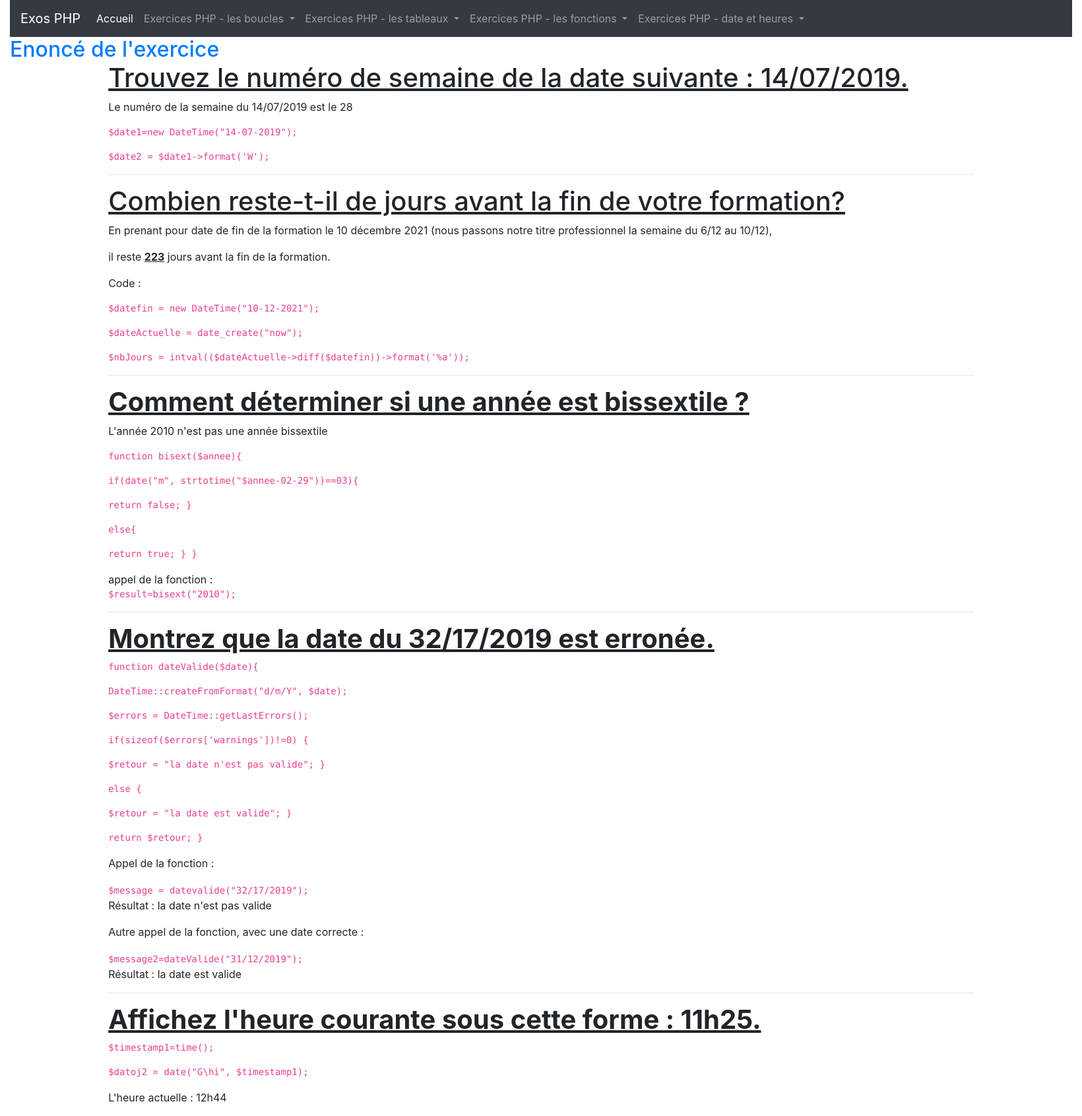
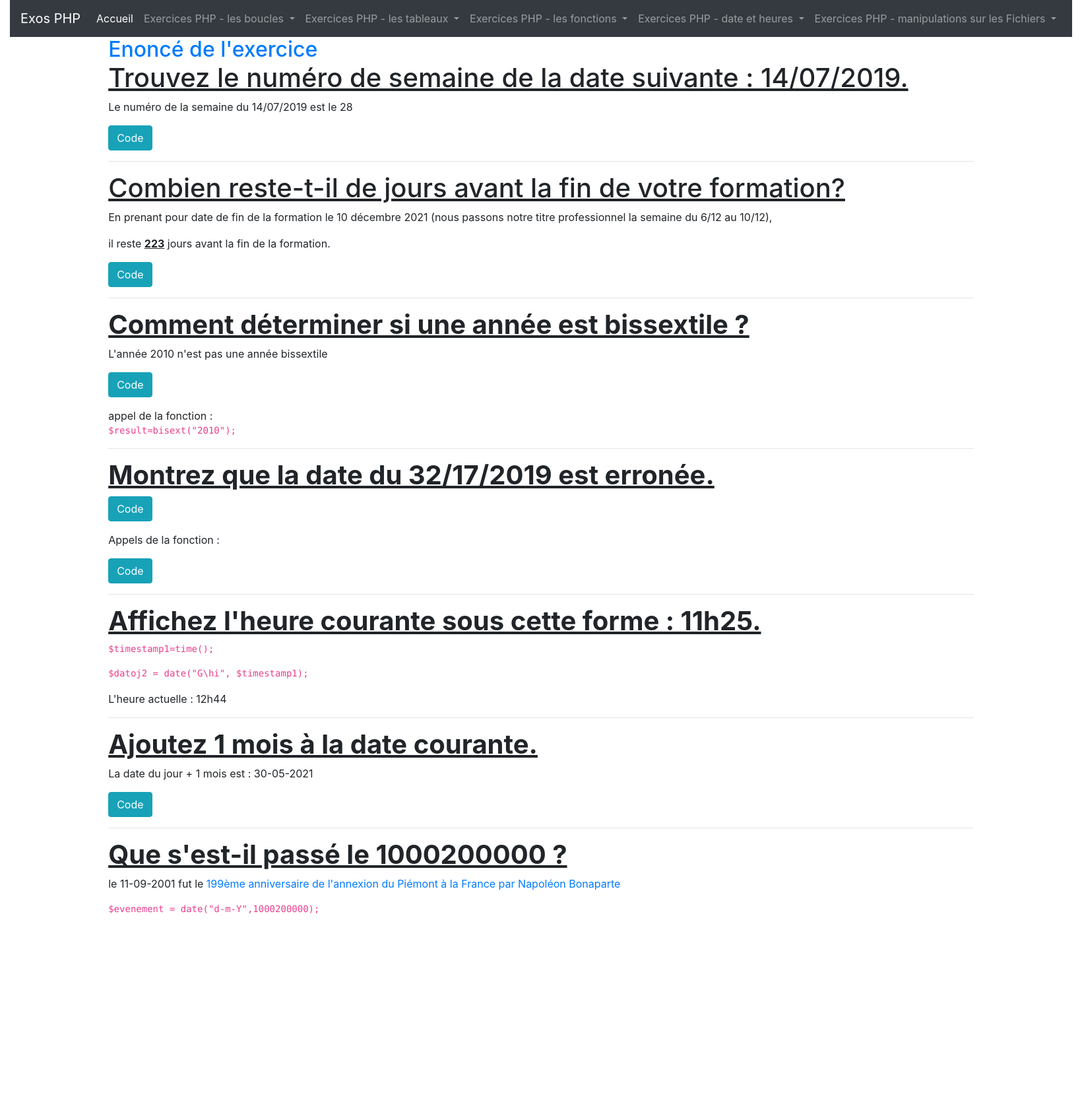
Before and after one commit to AlexandreLourencinho/CDA_PHP, a PHP site: page /view/date_et_heures/exercices_date_et_heure.php in a window 1640 px wide. Shown: the whole page at 66% size. After the commit the page ends 1384 px from the top, so only its background shows below. Run offline with PHP 8.4, Linux system fonts and the light colour scheme.

Commit message:
exo php dates terminées - début manip fichiers

```diff
--- a/controller/date_et_heures/exercices_date_et_heure_controller.php
+++ b/controller/date_et_heures/exercices_date_et_heure_controller.php
@@ -45,3 +45,11 @@ $message2=dateValide("31/12/2019");
 // afficher 11h25
 $timestamp1=time();
 $datoj2 = date("G\hi", $timestamp1);
+
+//ajouter 1 mois a la date du jour
+$dateplus = new DateTime();
+$dateplus->modify('+1 month');
+$dateaff=date_format($dateplus,'d-m-Y');
+
+// la date en timestamp
+$evenement = date("d-m-Y",1000200000);
--- /dev/null
+++ b/controller/manip_fichiers/php_manip_fichiers_exo_1_controller.php
@@ -0,0 +1 @@
+<?php
--- a/index.php
+++ b/index.php
@@ -3,10 +3,7 @@ $titre = "acceuil";
 include "view/header.php";
 ?>
 
-<?php
-var_dump($_SERVER['DOCUMENT_ROOT']);
 
-?>
 
 
 <?php
--- a/view/date_et_heures/exercices_date_et_heure.php
+++ b/view/date_et_heures/exercices_date_et_heure.php
@@ -3,27 +3,48 @@ $titre = "date et heures - exercices";
 include $_SERVER['DOCUMENT_ROOT'] . "/controller/date_et_heures/exercices_date_et_heure_controller.php";
 include $_SERVER['DOCUMENT_ROOT'] . "/view/header.php";
 ?>
-    <a href="https://ncode.amorce.org/ressources/Pool/CDA/WEB_PHP_frc/PHP_06_Dates.html" title="Enoncé de l'exercice"
+
+    <div class="container align-items-center col-10">
+        <a href="https://ncode.amorce.org/ressources/Pool/CDA/WEB_PHP_frc/PHP_06_Dates.html"
+           title="Enoncé de l'exercice"
            class="h2">Enoncé de l'exercice</a>
-    <div class="container align-items-center col-10">
-
         <p class="h1"><u>Trouvez le numéro de semaine de la date suivante : 14/07/2019.</u></p>
         <p>Le numéro de la semaine du 14/07/2019 est le <?= $numSemaine ?></p>
+        <p>
+            <button class="btn btn-info" type="button" data-toggle="collapse" data-target="#codenumsemaine"
+                    aria-expanded="false" aria-controls="collapseExample">
+                Code
+            </button>
+        </p>
+        <div class="collapse" id="codenumsemaine">
+            <div class="card card-body">
                 <code>
                     <p>$date1=new DateTime("14-07-2019");</p>
                     <p>$date2 = $date1->format('W');</p>
                 </code>
+            </div>
+        </div>
         <hr>
         <p class="h1"><u>Combien reste-t-il de jours avant la fin de votre formation?</u></p>
         <p>En prenant pour date de fin de la formation le 10 décembre 2021 (nous passons notre titre professionnel la
             semaine du 6/12 au 10/12),</p>
         <p>il reste <u><b><?= $nbJours ?></b></u> jours avant la fin de la formation.</p>
-        <p>Code :</p>
+        <p>
+            <button class="btn btn-info" type="button" data-toggle="collapse" data-target="#codefinformation"
+                    aria-expanded="false" aria-controls="collapseExample">
+                Code
+            </button>
+        </p>
+        <div class="collapse" id="codefinformation">
+            <div class="card card-body">
                 <code>
                     <p>$datefin = new DateTime("10-12-2021");</p>
                     <p>$dateActuelle = date_create("now");</p>
                     <p>$nbJours = intval(($dateActuelle->diff($datefin))->format('%a'));</p>
                 </code>
+            </div>
+        </div>
+
         <hr>
         <p class="h1"><u><b>Comment déterminer si une année est bissextile ?</b></u></p>
         <p> L'année 2010
@@ -39,19 +60,39 @@ include $_SERVER['DOCUMENT_ROOT'] . "/view/header.php";
 
             <?php
         } ?>
-
+        <p>
+            <button class="btn btn-info" type="button" data-toggle="collapse" data-target="#codeanneebissextile"
+                    aria-expanded="false" aria-controls="collapseExample">
+                Code
+            </button>
+        </p>
+        <div class="collapse" id="codeanneebissextile">
+            <div class="card card-body">
                 <code>
-            <p> function bisext($annee){</p>
+                    <p>function bisext($annee){</p>
                     <p>if(date("m", strtotime("$annee-02-29"))==03){</p>
                     <p>return false; }</p>
                     <p>else{</p>
-            <p>return true; } }</p></code>
+                    <p>return true; }</p>
+                    <p>}</p>
+                </code>
+            </div>
+        </div>
+
         appel de la fonction :
         <code>
             <p>$result=bisext("2010");</p>
         </code>
         <hr>
         <p class="h1"><u><b>Montrez que la date du 32/17/2019 est erronée.</b></u></p>
+        <p>
+            <button class="btn btn-info" type="button" data-toggle="collapse" data-target="#codedatevalide"
+                    aria-expanded="false" aria-controls="collapseExample">
+                Code
+            </button>
+        </p>
+        <div class="collapse" id="codedatevalide">
+            <div class="card card-body">
                 <code>
                     <p>function dateValide($date){</p>
                     <p>DateTime::createFromFormat("d/m/Y", $date);</p>
@@ -62,20 +103,62 @@ include $_SERVER['DOCUMENT_ROOT'] . "/view/header.php";
                     <p>$retour = "la date est valide"; }</p>
                     <p>return $retour; }</p>
                 </code>
-        <p>Appel de la fonction : </p>
+            </div>
+        </div>
+         <p>Appels de la fonction : </p>
+        <p>
+            <button class="btn btn-info" type="button" data-toggle="collapse" data-target="#codeappels"
+                    aria-expanded="false" aria-controls="collapseExample">
+                Code
+            </button>
+        </p>
+        <div class="collapse" id="codeappels">
+            <div class="card card-body">
                 <code>$message = datevalide("32/17/2019");</code>
                 <p> Résultat : <?= $message ?></p>
-        <p>Autre appel de la fonction, avec une date correcte : </p>
+                <p>avec une date correcte : </p>
                 <code>$message2=dateValide("31/12/2019");</code>
                 <p>Résultat : <?= $message2 ?></p>
+            </div>
+        </div>
+
         <hr>
         <p class="h1"><u><b>Affichez l'heure courante sous cette forme : 11h25.</b></u></p>
         <code>
             <p>$timestamp1=time();</p>
             <p>$datoj2 = date("G\hi", $timestamp1);</p>
         </code>
-        <p> L'heure actuelle :  <?= $datoj2 ?></p>
+        <p> L'heure actuelle : <?= $datoj2 ?></p>
+
+        <hr>
+        <h1><u><b>Ajoutez 1 mois à la date courante.</b></u></h1>
+        <p> La date du jour + 1 mois est : <?= $dateaff ?></p>
+        <p>
+            <button class="btn btn-info" type="button" data-toggle="collapse" data-target="#codedatevalide"
+                    aria-expanded="false" aria-controls="collapseExample">
+                Code
+            </button>
+        </p>
+        <div class="collapse" id="codedatevalide">
+            <div class="card card-body">
+                <code>
+                    <p>$dateplus = new DateTime();</p>
+                    <p>$dateplus->modify('+1 month');
+                    <p>$dateaff=date_format($dateplus,'d-m-Y');</p>
+                </code>
             </div>
+        </div>
+        <hr>
+        <h1><u><b>Que s'est-il passé le 1000200000 ?</b></u></h1>
+        <p>le <?= $evenement ?> fut le <a
+                    href="https://fr.wikipedia.org/wiki/Pi%C3%A9mont#De_l'occupation_fran%C3%A7aise_%C3%A0_l'unification_de_l'Italie_(1796-1861)"
+                    title="évènement du 11 septembre 2001">199ème anniversaire de l'annexion du Piémont à la France par
+                Napoléon Bonaparte</a></p>
+        <code>
+            <p>$evenement = date("d-m-Y",1000200000);</p>
+        </code>
+    </div>
+
 <?php
 include $_SERVER['DOCUMENT_ROOT'] . "/view/footer.php";
 ?>
--- a/view/fonctions/fonctions_php_exo_1.php
+++ b/view/fonctions/fonctions_php_exo_1.php
@@ -11,12 +11,6 @@ include $_SERVER['DOCUMENT_ROOT'] . "/controller/fonctions/fonctions_php_exo_1_c
     <p>< a href="< ?= $lien ?>"><*?= $libelle ?> < /a></p>
     <p>< ?php } ?></p></code>
 <span>pour ce lien :</span><?php faireLien("https://ncode.amorce.org/ressources/Pool/CDA/WEB_PHP_frc/PHP_05_Fonctions.html", "exo ncode"); ?>
-<p>voici le code de la fonction utilisée ici :</p>
-<code><p>function faireLien($debut , $fin){</p>
-    <p>echo $debut.$fin ;}</p></code>
-<span>Pour ce lien :</span><?php faireLienDeux("https://ncode.amorce.org/ressources/Pool/CDA/WEB_PHP_frc/PHP_05_Fonctions.html", "exo ncode2") ?>
-
-
 <p>
     voici le code de la fonction utilisée ici :
 </p>
--- a/view/header.php
+++ b/view/header.php
@@ -56,8 +56,14 @@
                     </a>
                     <div class="dropdown-menu" aria-labelledby="navbarDropdownMenuLink">
                         <a class="dropdown-item" href="/view/date_et_heures/exercices_date_et_heure.php">exercices</a>
-<!--                        <a class="dropdown-item" href="/view/fonctions/fonction_php_exo_2.php">exercice 2</a>-->
-<!--                        <a class="dropdown-item" href="/view/fonctions/fonction_php_exo_3.php">Exercice 3</a>-->
+                    </div>
+                </li>
+                <li class="nav-item dropdown">
+                    <a class="nav-link dropdown-toggle" href="#" id="navbarDropdownMenuLink" data-toggle="dropdown" aria-haspopup="true" aria-expanded="false">
+                        Exercices PHP - manipulations sur les Fichiers
+                    </a>
+                    <div class="dropdown-menu" aria-labelledby="navbarDropdownMenuLink">
+                        <a class="dropdown-item" href="/view/date_et_heures/exercices_date_et_heure.php">exercices</a>
                     </div>
                 </li>
             </ul>
```
Also changed, not shown: view/manip_fichiers/php_manip_fichiers_exo_1.php (added, +30 -0 lines). Lines whose indentation alone changed are shown as unchanged.
